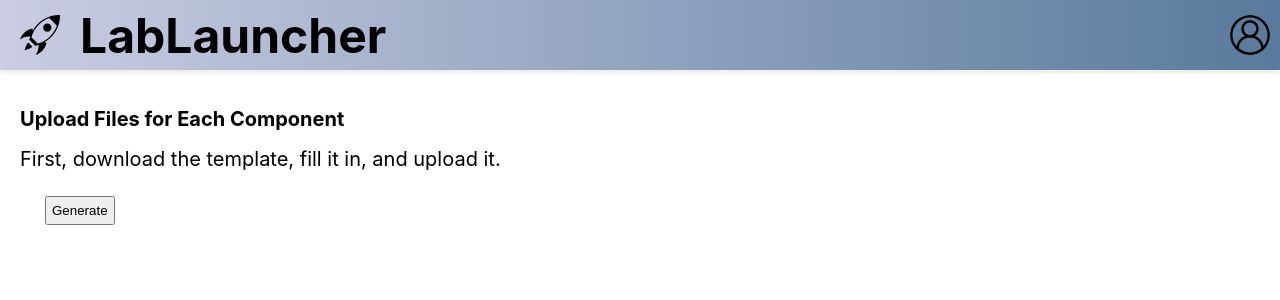
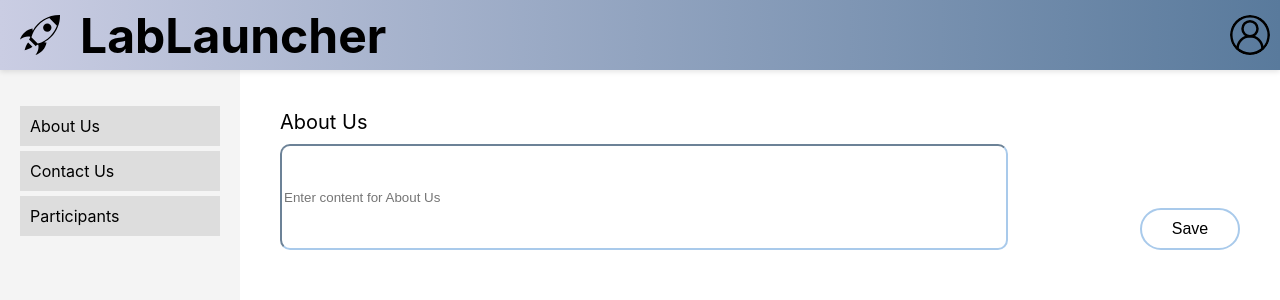
Before and after one commit to assayagt/Lab-Site-Generator, a React (Create React App) app in the folder Frontend/lab-gen/: page /upload-files in a window 1280 px wide. Shown: the top 300 px of the page. Built offline with nearby package versions, Linux system fonts and the light colour scheme; sample sign-in values are in the browser's storage.

Commit message:
changed the apload files a litlle

```diff
--- a/Frontend/lab-gen/src/pages/Generate/UploadFilesPage/UploadFilesPage.css
+++ b/Frontend/lab-gen/src/pages/Generate/UploadFilesPage/UploadFilesPage.css
@@ -113,12 +113,44 @@
 }
 
 
-input[type="text"], input[type="checkbox"] {
-  margin: 5px;
-  padding: 5px;
+
+
+
+.container {
+  display: flex;
+  height: 100vh;
 }
 
-button {
-  margin: 5px;
-  padding: 5px;
+.sidebar {
+  width: 200px;
+  background-color: #f4f4f4;
+  padding: 20px;
+  overflow: auto; /* Enables scrolling if many items */
 }
+
+.sidebar ul {
+  list-style: none;
+  padding: 0;
+}
+
+.sidebar ul li {
+  padding: 10px;
+  margin-bottom: 5px;
+  cursor: pointer;
+  background-color: #ddd;
+}
+
+.sidebar ul li:hover {
+  background-color: #ccc;
+}
+
+.sidebar ul li.active {
+  background-color: #bbb;
+  font-weight: bold;
+}
+
+.main-content {
+  flex-grow: 1;
+  padding: 20px;
+  overflow-y: auto; /* Scrollable content */
+}
--- a/Frontend/lab-gen/src/pages/Generate/UploadFilesPage/UploadFilesPage.jsx
+++ b/Frontend/lab-gen/src/pages/Generate/UploadFilesPage/UploadFilesPage.jsx
@@ -19,6 +19,14 @@ const UploadFilesPage = () => {
     publicationsFile: null,
     participantsFile: null,
   });
+
+
+
+  const [selectedComponent, setSelectedComponent] = useState('AboutUs');  // Default to About Us
+
+  const handleNavClick = (componentName) => {
+    setSelectedComponent(componentName);
+  };
 
 
   const [participants, setParticipants] = useState([
@@ -159,50 +167,36 @@ const UploadFilesPage = () => {
     }
   };
 
-  return (
-    <div>
-      <div className="upload_files_page">
-        <h2 className="upload_title">Upload Files for Each Component</h2>
-        <div className="upload_instruction">
-          First, download the template, fill it in, and upload it.
-        </div>
-        <div className="upload_files_main">
-        {websiteData.components
-            .filter(component => websiteData.generated ? component !== 'Publications' : true)
-            .map((component) => (
-            <div key={component} className="file-upload-section">
+
+
+
+
+
+  const AboutUsForm = () => (
     <div className="file-upload-item">
-                <div className="file-upload_title">{component}</div>
-                <div>
-                  {component === 'About Us' ? (
+      <div className="file-upload_title">About Us</div>
         <div className="about_contact_section">
                           <input
                             className="about_contact_input"
                             name="AboutUs"
-                        placeholder={`Enter content for ${component}`}
+                            placeholder={`Enter content for About Us`}
                             value={formData.AboutUs}
                             onChange={handleInputChange}
                           />
                           <button
                             className="about_contact_button"
-                        onClick={() => handleSubmit(component)}
+                            onClick={() => handleSubmit('About Us')}
                           >
                             Save
                           </button>
         </div>
-                  ) : (component !== 'Contact Us' && websiteData.generated===false) ? (
-                    <button
-                      className="downloadTemplate"
-                      onClick={() => handleDownload(component)}
-                    >
-                      Download Template
-                    </button>
-                  ) : (
-                    <div> </div> // This block is for Contact Us
-                  )}
     </div>
 
-                {component === 'Contact Us' && (
+  );
+
+  const ContactUsForm = () => (
+    <div className="file-upload-item">
+      <div className="file-upload_title">Contact us</div>
         <div className="contact_us_section">
                         <input
                           className="contact_us_input"
@@ -228,15 +222,44 @@ const UploadFilesPage = () => {
 
                         <button
                           className="about_contact_button"
-                      onClick={() => handleSubmit(component)}
+                          onClick={() => handleSubmit('Contact Us')}
                         >
                           Save
                         </button>
                       </div>
-                )}
+                      </div>
+  );
 
-                 {component === 'Participants' && (websiteData.generated) && (
+  const PublicationsForm = () => (
+    <div className="file-upload-item">
+      <div className="file-upload_title">Publications</div>
+      <button
+         className="downloadTemplate"
+                   onClick={() => handleDownload('Publications')}
+                   >
+                     Download Template
+                   </button>
                    <div>
+                     <input
+                       className="downloadTemplate"
+                       type="file"
+                       onChange={(e) => handleFileChange(e, 'Publications')}
+                     />
+                     <button
+                       className="downloadTemplate"
+                       onClick={() => handleSubmit('Publications')}
+                     >
+                       Save
+                     </button>
+                   </div>
+    </div>
+  );
+
+  const ParticipantsForm = () => (
+    <div className="file-upload-item">
+      <div className="file-upload_title">Participants</div>
+      {websiteData.generated &&
+      (<div>
                          <table className="participants-table">
                            <thead>
                              <tr>
@@ -292,35 +315,194 @@ const UploadFilesPage = () => {
                        ) : (
                            <button onClick={() => setShowAddForm(true)}>+ Add Participant</button>
                          )}
+                       </div>)
+      }
     </div>
-                 )
-                    }
-                {(component !== 'About Us' && component !== 'Contact Us' && websiteData.generated===false)  && (
-                  <div>
-                    <input
-                      className="downloadTemplate"
-                      type="file"
-                      onChange={(e) => handleFileChange(e, component)}
-                    />
-                    <button
-                      className="downloadTemplate"
-                      onClick={() => handleSubmit(component)}
-                    >
-                      Save
-                    </button>
+  );
+
+  return (
+
+    <div className="container">
+    <div className="sidebar">
+      <ul>
+        <li onClick={() => handleNavClick('AboutUs')}>About Us</li>
+        <li onClick={() => handleNavClick('ContactUs')}>Contact Us</li>
+        {!websiteData.generated && ( <li onClick={() => handleNavClick('Publications')}>Publications</li>)}
+        <li onClick={() => handleNavClick('Participants')}>Participants</li>
+      </ul>
     </div>
-                )}
-              </div>
-            </div>
-          ))}
-
-          <div>
-            <button onClick={handleGenerate}>Generate</button>
-          </div>
-        </div>
+    <div className="main-content">
+      {selectedComponent === 'AboutUs' && <AboutUsForm />}
+      {selectedComponent === 'ContactUs' && <ContactUsForm />}
+      {selectedComponent === 'Publications' && <PublicationsForm />}
+      {selectedComponent === 'Participants' && <ParticipantsForm />}
     </div>
   </div>
   );
+
+
+
+    // <div>
+    //   <div className="upload_files_page">
+    //     <h2 className="upload_title">Upload Files for Each Component</h2>
+    //     <div className="upload_instruction">
+    //       First, download the template, fill it in, and upload it.
+    //     </div>
+    //     <div className="upload_files_main">
+    //     {websiteData.components
+    //         .filter(component => websiteData.generated ? component !== 'Publications' : true)
+    //         .map((component) => (
+    //         <div key={component} className="file-upload-section">
+    //           <div className="file-upload-item">
+    //             <div className="file-upload_title">{component}</div>
+    //             <div>
+    //               {component === 'About Us' ? (
+    //                 <div className="about_contact_section">
+    //                   <input
+    //                     className="about_contact_input"
+    //                     name="AboutUs"
+    //                     placeholder={`Enter content for ${component}`}
+    //                     value={formData.AboutUs}
+    //                     onChange={handleInputChange}
+    //                   />
+    //                   <button
+    //                     className="about_contact_button"
+    //                     onClick={() => handleSubmit(component)}
+    //                   >
+    //                     Save
+    //                   </button>
+    //                 </div>
+    //               ) : (component !== 'Contact Us' && websiteData.generated===false) ? (
+    //                 <button
+    //                   className="downloadTemplate"
+    //                   onClick={() => handleDownload(component)}
+    //                 >
+    //                   Download Template
+    //                 </button>
+    //               ) : (
+    //                 <div> </div> // This block is for Contact Us
+    //               )}
+    //             </div>
+
+    //             {component === 'Contact Us' && (
+    //               <div className="contact_us_section">
+    //                 <input
+    //                   className="contact_us_input"
+    //                   name="email"
+    //                   placeholder="Enter your email"
+    //                   value={formData.email}
+    //                   onChange={handleInputChange}
+    //                 />
+    //                 <input
+    //                   className="contact_us_input"
+    //                   name="phoneNumber"
+    //                   placeholder="Enter your phone number"
+    //                   value={formData.phoneNumber}
+    //                   onChange={handleInputChange}
+    //                 />
+    //                 <input
+    //                   className="contact_us_input"
+    //                   name="address"
+    //                   placeholder="Enter your address"
+    //                   value={formData.address}
+    //                   onChange={handleInputChange}
+    //                 />
+
+    //                 <button
+    //                   className="about_contact_button"
+    //                   onClick={() => handleSubmit(component)}
+    //                 >
+    //                   Save
+    //                 </button>
+    //               </div>
+    //             )}
+
+    //              {component === 'Participants' && (websiteData.generated) && (
+    //                 <div>
+    //                 <table className="participants-table">
+    //                   <thead>
+    //                     <tr>
+    //                       <th>Full Name</th>
+    //                       <th>Degree</th>
+    //                       <th>Manager</th>
+    //                     </tr>
+    //                   </thead>
+    //                   <tbody>
+    //                     {participants.map((participant, index) => (
+    //                       <tr key={index}>
+    //                         <td>{participant.fullName}</td>
+    //                         <td>{participant.degree}</td>
+    //                         <td>
+    //                           <input
+    //                             type="checkbox"
+    //                             checked={participant.isLabManager}
+    //                             onChange={() => toggleLabManager(index)}
+    //                           />
+    //                         </td>
+    //                       </tr>
+    //                     ))}
+    //                   </tbody>
+    //                 </table>
+    //                 {showAddForm ? (
+    //                   <div>
+    //                     <input
+    //                       type="text"
+    //                       placeholder="Full Name"
+    //                       name="fullName"
+    //                       value={newParticipant.fullName}
+    //                       onChange={handleInputChangepart}
+    //                     />
+    //                     <input
+    //                       type="text"
+    //                       placeholder="Degree"
+    //                       name="degree"
+    //                       value={newParticipant.degree}
+    //                       onChange={handleInputChangepart}
+    //                     />
+    //                     <label>
+    //                       Manager
+    //                       <input
+    //                         type="checkbox"
+    //                         name="isLabManager"
+    //                         checked={newParticipant.isLabManager}
+    //                         onChange={handleInputChangepart}
+    //                       />
+    //                     </label>
+    //                     <button onClick={addParticipant}>Save</button>
+    //                     <button onClick={() => setShowAddForm(false)}>Cancel</button>
+    //                   </div>
+    //                 ) : (
+    //                   <button onClick={() => setShowAddForm(true)}>+ Add Participant</button>
+    //                 )}
+    //               </div>
+    //              )
+    //                 }
+    //             {(component !== 'About Us' && component !== 'Contact Us' && websiteData.generated===false)  && (
+    //               <div>
+    //                 <input
+    //                   className="downloadTemplate"
+    //                   type="file"
+    //                   onChange={(e) => handleFileChange(e, component)}
+    //                 />
+    //                 <button
+    //                   className="downloadTemplate"
+    //                   onClick={() => handleSubmit(component)}
+    //                 >
+    //                   Save
+    //                 </button>
+    //               </div>
+    //             )}
+    //           </div>
+    //         </div>
+    //       ))}
+
+    //       <div>
+    //         <button onClick={handleGenerate}>Generate</button>
+    //       </div>
+    //     </div>
+    //   </div>
+    // </div>
+  //);
 };
 
 export default UploadFilesPage;
```
Lines whose indentation alone changed are shown as unchanged.
